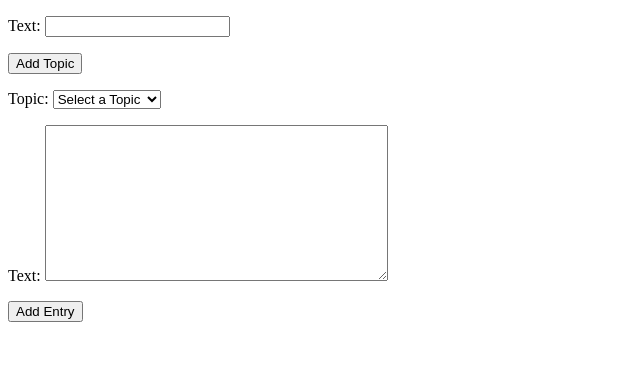
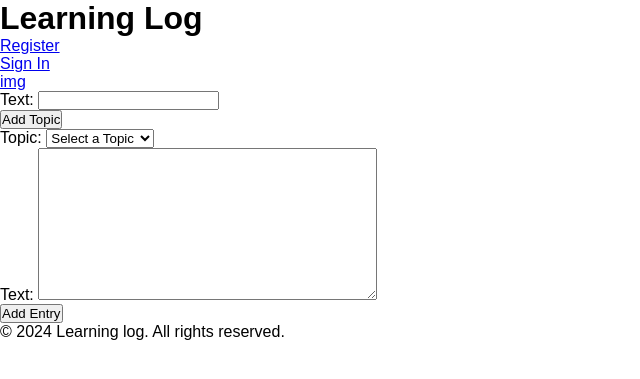
Before and after one commit to brianwaw/learning_log, a Django app: page / in a window 1280 px wide. Shown: the top 379 px of the page, without its empty margins (0-640 px from the left). Run offline with Django 4.2, Linux system fonts and the light colour scheme; data comes from the database, SQL or seed files in the repository; both versions use the stored data as it was after the commit.

Commit message:
added topical entries, topics listing and templates

```diff
--- a/learning_logs/forms.py
+++ b/learning_logs/forms.py
@@ -1,11 +1,20 @@
 from django import forms
 from .models import Topic, Entry
+
 
 class TopicForm(forms.ModelForm):
     """Form for adding Topics"""
     class Meta:
         model = Topic
         fields = '__all__'
+
+
+class TopicalEntry(forms.ModelForm):
+    """form for Topic Specific entries"""
+    class Meta:
+        model = Entry
+        fields = ['text']
+
 
 class EntryForm(forms.ModelForm):
     """form for adding Entries of given form"""
--- /dev/null
+++ b/learning_logs/static/css/base.css
@@ -0,0 +1,9 @@
+*{
+    margin: 0px;
+    padding: 0px;
+    box-sizing: border-box;
+}
+
+body {
+    font-family: Arial, sans-serif;
+}
--- /dev/null
+++ b/learning_logs/templates/learning_logs/base.html
@@ -0,0 +1,29 @@
+<!DOCTYPE html>
+<html lang="en">
+<head>
+  <meta charset="UTF-8">
+  <title>{% block title %}{% endblock %}</title>
+  {% load static %}
+  <link rel="stylesheet" href="{% static 'css/base.css' %}">
+  {% block extra_css %}{% endblock %}
+</head>
+<body>
+  <header>
+    <h1>Learning Log</h1>
+    <nav>
+      <ul>
+        <li><a href="#">Register</a></li>
+        <li><a href="#">Sign In</a></li>
+        <li><a href="#">img</a></li>
+      </ul>
+    </nav>
+    <main>
+      {% block content %}
+      {% endblock %}
+    </main>
+    <footer>
+      <p>&copy; 2024 Learning log. All rights reserved.</p>
+    </footer>
+  </header>
+</body>
+</html>
--- a/learning_logs/templates/learning_logs/index.html
+++ b/learning_logs/templates/learning_logs/index.html
@@ -1,12 +1,8 @@
-<!DOCTYPE html>
-<html lang="">
-  <head>
-    <meta charset="utf-8">
-    <title></title>
-  </head>
-  <body>
-    <header></header>
-    <main>
+{% extends 'learning_logs/base.html' %}
+{% load static %}
+{% block title %}Add Topic{% endblock %}
+
+{% block content %}
       {% if messages %}
       <div class="success-message">
         {% for message in messages  %}
@@ -30,7 +26,4 @@
         <input type="hidden" name="entryform-submit" value="entryform-submit">
         <button type="submit">Add Entry</button>
       </form>
-    </main>
-    <footer></footer>
-  </body>
-</html>
+{% endblock %}
--- a/learning_logs/urls.py
+++ b/learning_logs/urls.py
@@ -6,4 +6,6 @@ app_name = 'learning_logs'
 urlpatterns = [
     # Home page
     path('', views.index, name='index'),
+    path('all_topics/', views.all_topics, name='all_topics'),
+    path('<str:topic_name>/', views.add_entry, name='add_entry'),
 ]
--- a/learning_logs/views.py
+++ b/learning_logs/views.py
@@ -1,6 +1,6 @@
-from django.shortcuts import render, redirect
+from django.shortcuts import render, redirect, get_object_or_404
 from .models import Topic, Entry
-from .forms import TopicForm, EntryForm
+from .forms import TopicForm, EntryForm, TopicalEntry
 from django.contrib import messages
 # Create your views here.
 
@@ -18,6 +18,41 @@ def index(request):
                 messages.success(request, f"Successfully added {newtopic.text}")
                 return redirect('learning_logs:index')
 
+        elif 'entryform-submit' in request.POST:
+            entryform = EntryForm(request.POST)
+            if entryform.is_valid():
+                newentry = entryform.save()
+                messages.success(request, f"Successfully added {newentry.text} on {newentry.topic}")
+                return redirect('learning_logs:index')
+
     context = {'entryform': entryform, 'topicform': topicform}
 
     return render(request, 'learning_logs/index.html', context)
+
+
+def all_topics(request):
+    """Display all available topics"""
+    topics = Topic.objects.all()
+    context = {
+        'topics': topics
+    }
+    return render(request, 'learning_logs/all_topics.html', context)
+
+
+def add_entry(request, topic_name):
+    """add entry to specified topic"""
+    entry_form = TopicalEntry()
+    if request.method == 'POST':
+        entry_form = TopicalEntry(request.POST)
+        if entry_form.is_valid():
+            entry = entry_form.save(commit=False) #instance for Entry model
+            topic = get_object_or_404(Topic, text=topic_name)# instance for Topic model due to the foreign key aspect
+            entry.topic = topic
+            entry.save()
+            return redirect('learning_logs:add_entry', topic_name=topic.text)
+
+    context = {
+        'topic_name': topic_name,
+        'entry_form': entry_form,
+    }
+    return render(request, 'learning_logs/topical_entry.html', context)
```
Also changed, not shown: learning_logs/templates/learning_logs/all_topics.html (added, +12 -0 lines), learning_logs/templates/learning_logs/topical_entry.html (added, +11 -0 lines), db.sqlite3.
